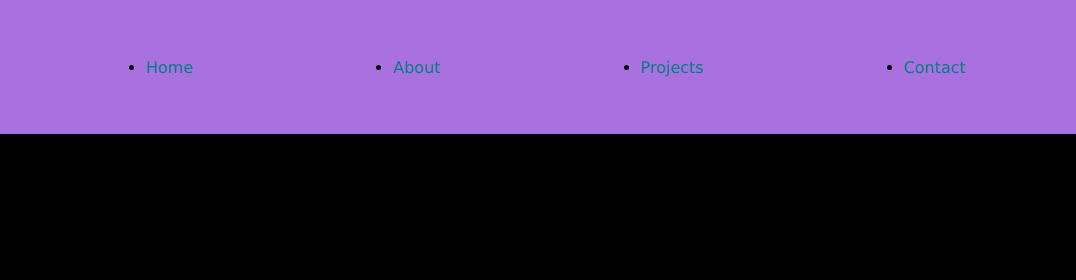
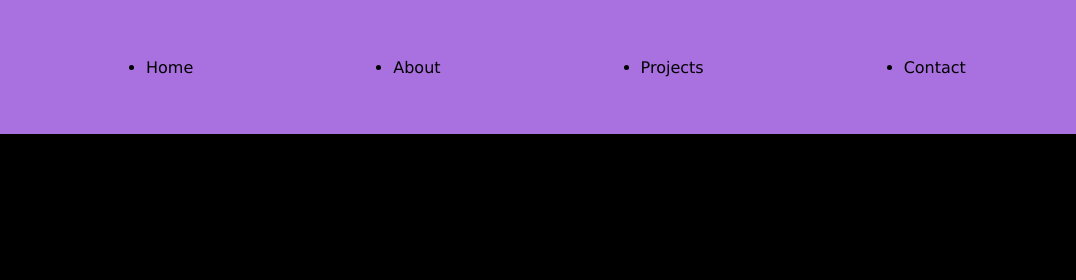
Before and after one commit to hendersonmersedes/web-project, a plain HTML site: page index.html in a window 1280 px wide. Shown: the top 280 px of the page, 204-1280 px from the left. Drawn offline with Linux system fonts and the light colour scheme.

Commit message:
Update style.css

```diff
--- a/style.css
+++ b/style.css
@@ -23,11 +23,13 @@ ul{
 }
 
 .links {
-    color: teal;
+    color: #000;
     flex:2;
     text-decoration: none;
     display: flex;
     padding-right: 200px;
+    list-style: none;
+
 }
 
 .links:hover{
```
